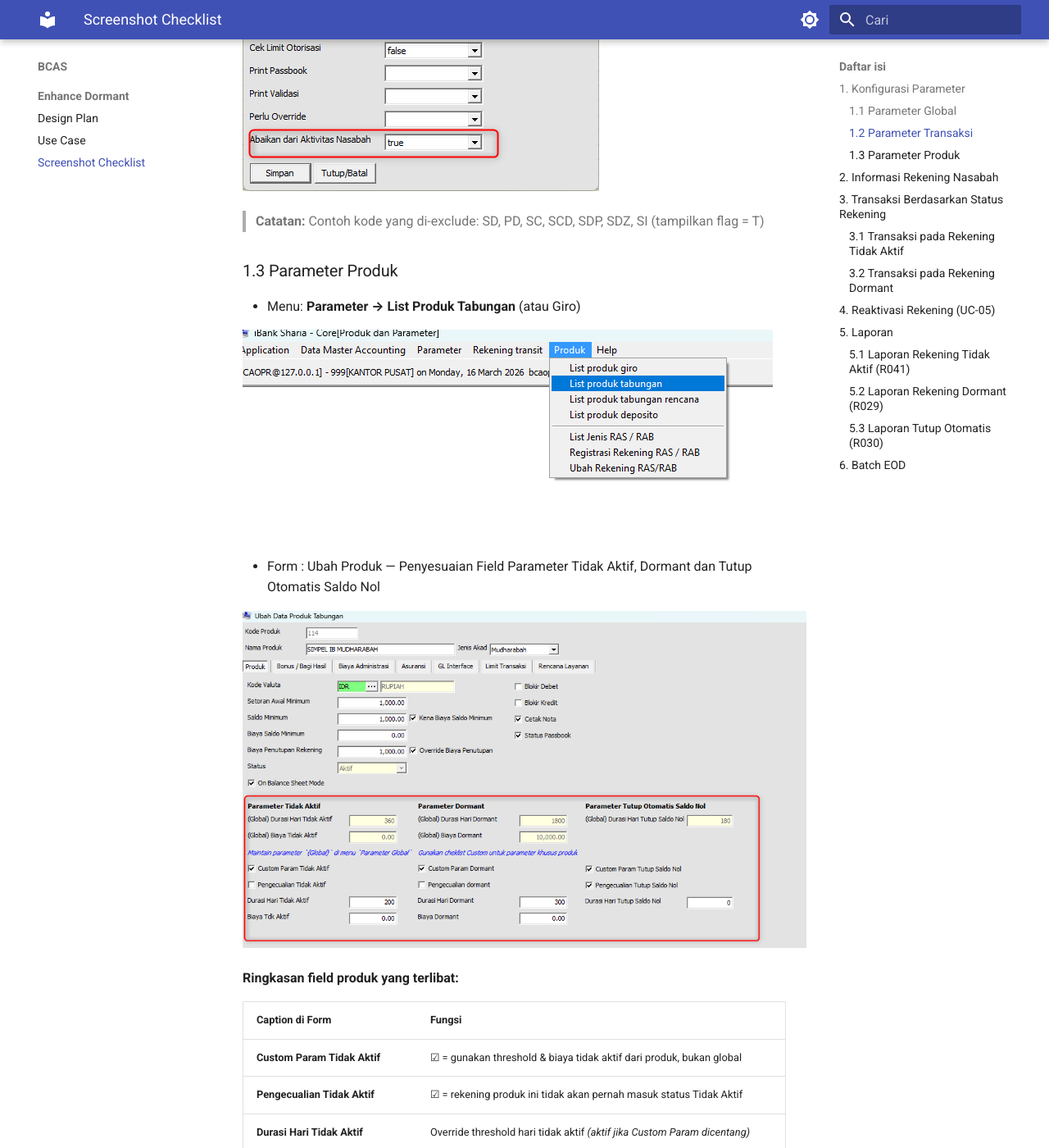
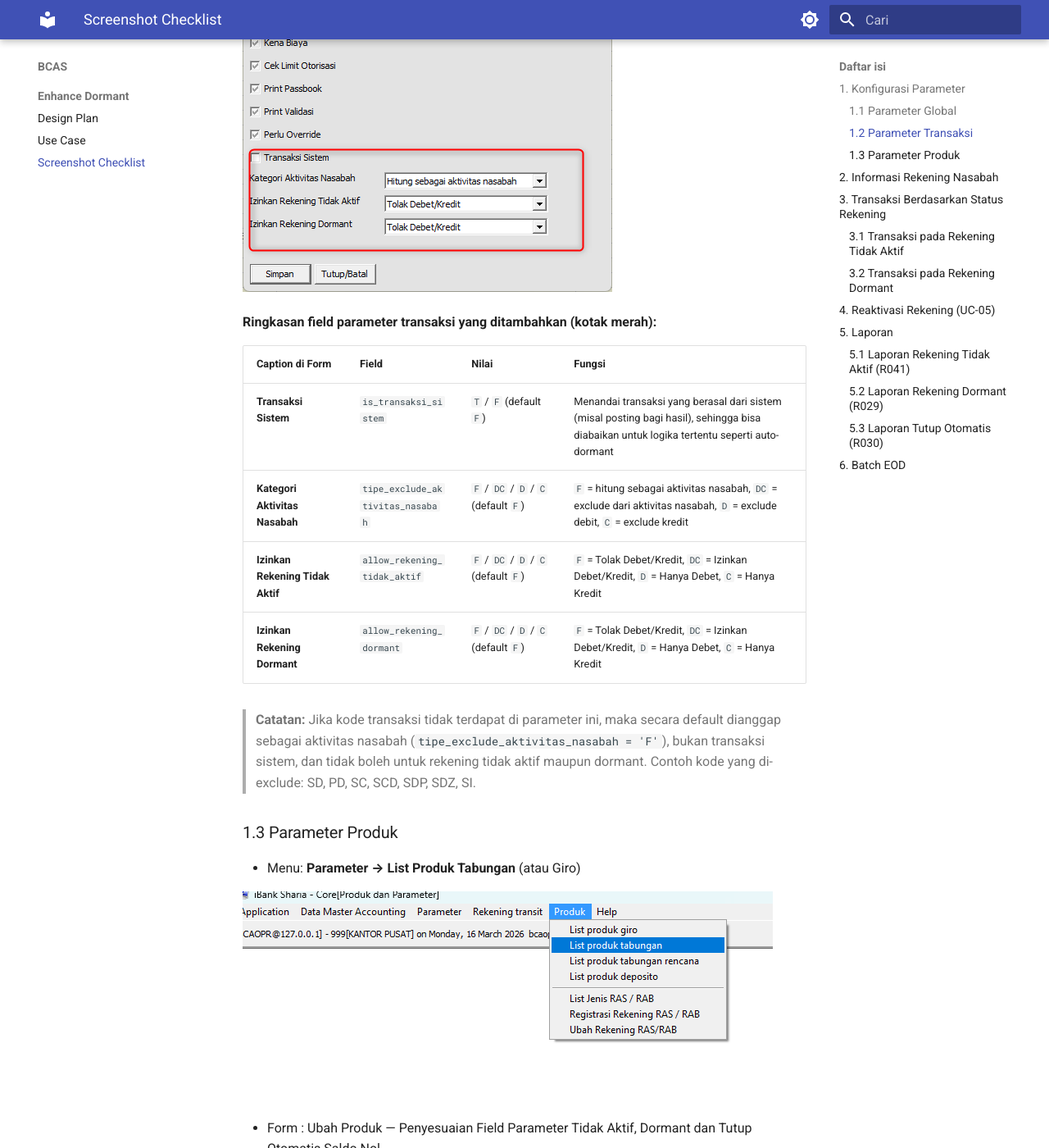
Before and after one commit to wisnu/ibank-docs, an MkDocs documentation site: the page built from docs/bcas/enhance_dormant/Screenshot Checklist.md, in a window 1280 px wide and 1400 px high, scrolled down 2630 px. Shown: the whole window at 82% size. Built offline with MkDocs 1.6.1 and Material for MkDocs 9.7.7, drawn with Linux system fonts in a browser that asks for light colours.

Commit message:
Add parameter field summary and update images
Document defaults and example excluded transaction codes in the
checklist: SD, PD, SC, SCD, SDP, SDZ, SI

Signed-off-by: wisnu <wisnu27@gmail.com>

```diff
--- a/docs/bcas/enhance_dormant/Screenshot Checklist.md
+++ b/docs/bcas/enhance_dormant/Screenshot Checklist.md
@@ -37,7 +37,16 @@
 
 ![Form Detail Parameter Transaksi](assets/dorman_parametertransaksi_03.png)
 
-> **Catatan:** Contoh kode yang di-exclude: SD, PD, SC, SCD, SDP, SDZ, SI (tampilkan flag = T)
+**Ringkasan field parameter transaksi yang ditambahkan (kotak merah):**
+
+| Caption di Form | Field | Nilai | Fungsi |
+|---|---|---|---|
+| **Transaksi Sistem** | `is_transaksi_sistem` | `T` / `F` (default `F`) | Menandai transaksi yang berasal dari sistem (misal posting bagi hasil), sehingga bisa diabaikan untuk logika tertentu seperti auto-dormant |
+| **Kategori Aktivitas Nasabah** | `tipe_exclude_aktivitas_nasabah` | `F` / `DC` / `D` / `C` (default `F`) | `F` = hitung sebagai aktivitas nasabah, `DC` = exclude dari aktivitas nasabah, `D` = exclude debit, `C` = exclude kredit |
+| **Izinkan Rekening Tidak Aktif** | `allow_rekening_tidak_aktif` | `F` / `DC` / `D` / `C` (default `F`) | `F` = Tolak Debet/Kredit, `DC` = Izinkan Debet/Kredit, `D` = Hanya Debet, `C` = Hanya Kredit |
+| **Izinkan Rekening Dormant** | `allow_rekening_dormant` | `F` / `DC` / `D` / `C` (default `F`) | `F` = Tolak Debet/Kredit, `DC` = Izinkan Debet/Kredit, `D` = Hanya Debet, `C` = Hanya Kredit |
+
+> **Catatan:** Jika kode transaksi tidak terdapat di parameter ini, maka secara default dianggap sebagai aktivitas nasabah (`tipe_exclude_aktivitas_nasabah = 'F'`), bukan transaksi sistem, dan tidak boleh untuk rekening tidak aktif maupun dormant. Contoh kode yang di-exclude: SD, PD, SC, SCD, SDP, SDZ, SI.
 
 ### 1.3 Parameter Produk
 - Menu: **Parameter → List Produk Tabungan** (atau Giro)
```
Also changed, not shown: docs/bcas/enhance_dormant/assets/dorman_parametertransaksi_02.png, docs/bcas/enhance_dormant/assets/dorman_parametertransaksi_03.png.
